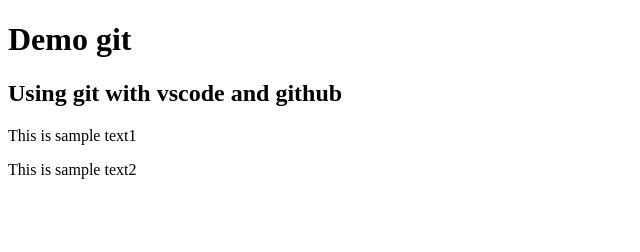
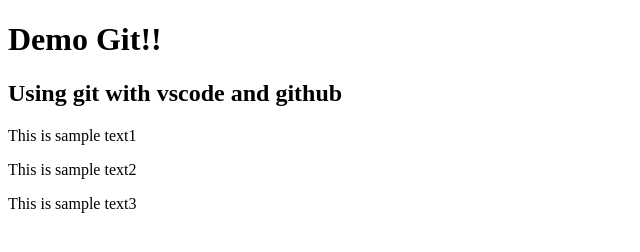
Before and after one commit to Phoom-PS/demo_git, a plain HTML site: page index.html in a window 1280 px wide. Shown: the whole page, without its empty margins (0-640 px from the left). Drawn offline with Linux system fonts and the light colour scheme.

Commit message:
add 3rd text3

```diff
--- a/index.html
+++ b/index.html
@@ -1,10 +1,11 @@
 <!DOCTYPE html>
-<html lang=" TH">
-<head><title><demo git></title></head>
+<html lang="TH">
+<head><title><Demo Git></title></head>
 <body>
-    <h1>Demo git</h1>
+    <h1>Demo Git!!</h1>
     <h2>Using git with vscode and github</h2>
     <p>This is sample text1</p>
     <p>This is sample text2</p>
+    <p>This is sample text3</p>
 </body>
 </html>
```
